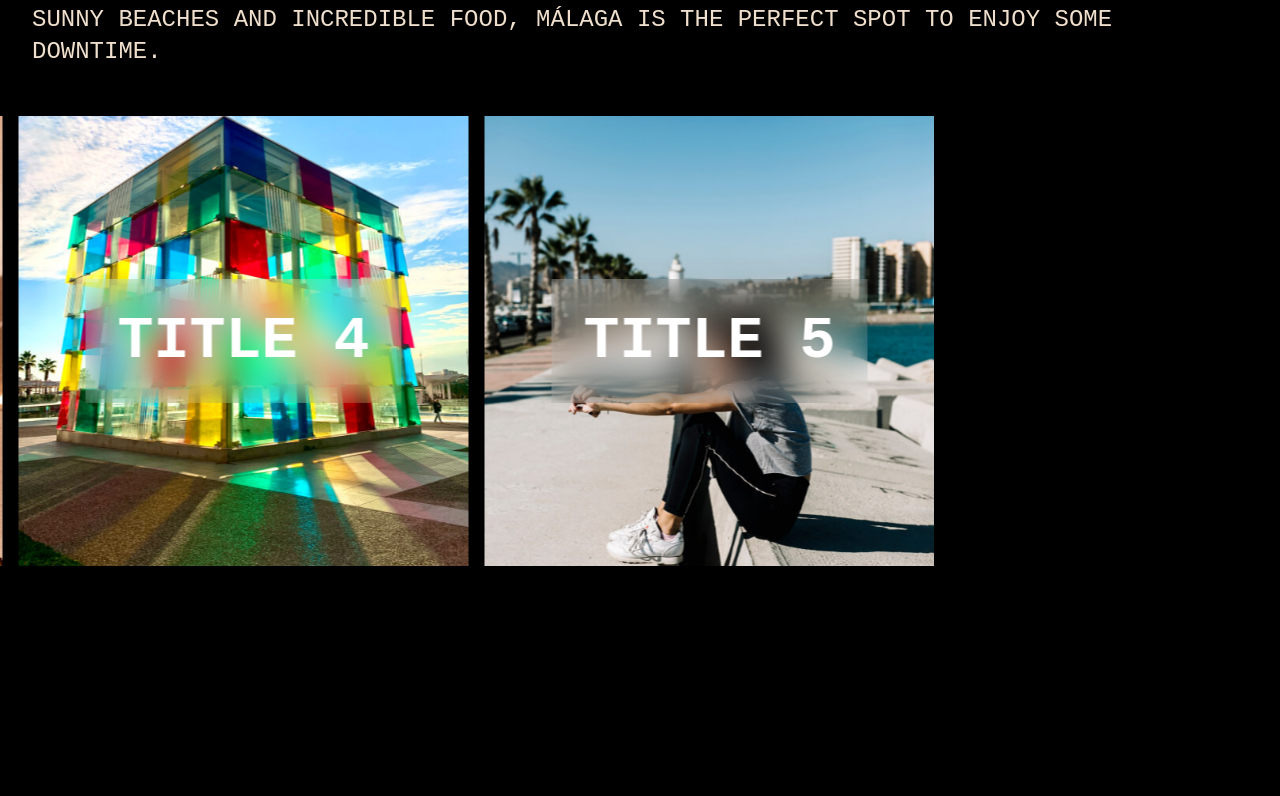
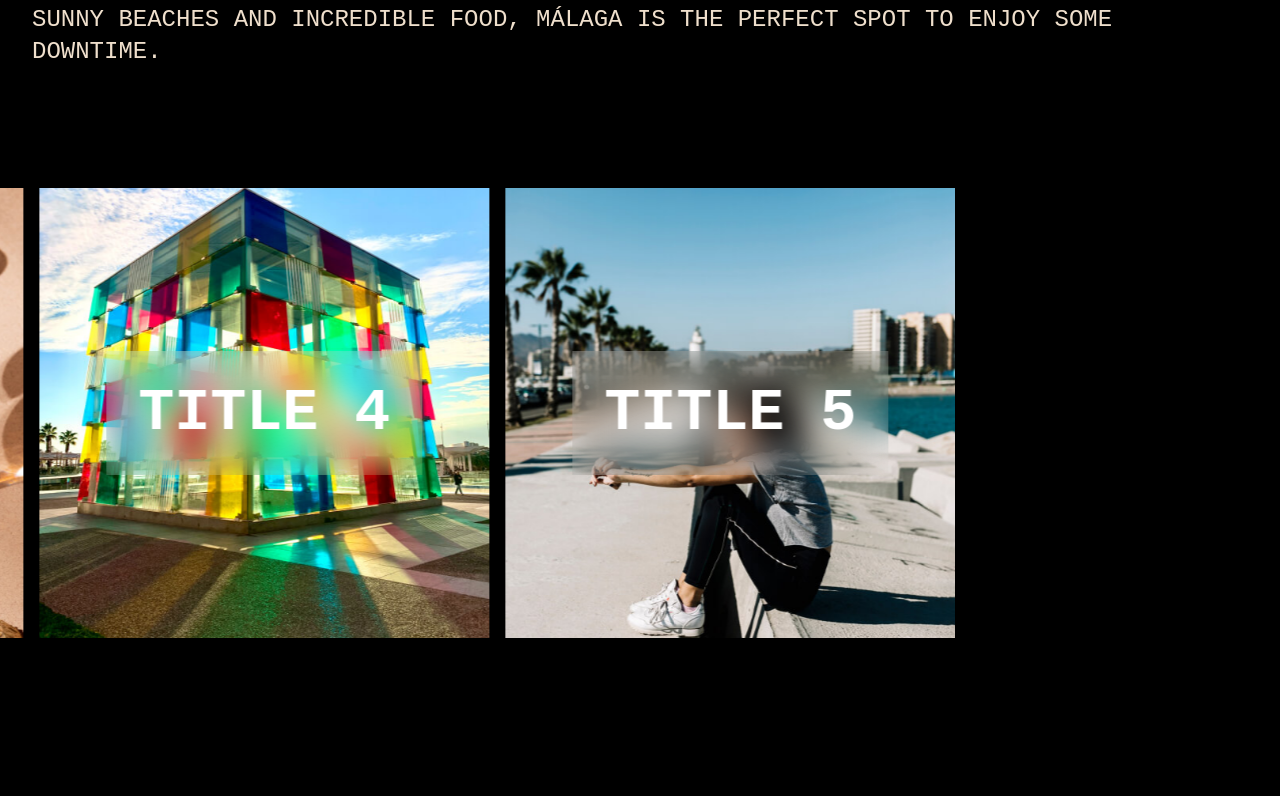
Before and after one commit to minu-arch/upscaleconf, a Next.js app: page / in a window 1280 px wide. Shown: the part 3684-4480 px from the top of the page. Built offline with nearby package versions, Linux system fonts and the light colour scheme.

Commit message:
Updated About

```diff
--- a/src/app/components/About.tsx
+++ b/src/app/components/About.tsx
@@ -7,7 +7,7 @@ import Button from './components/Button';
 
 const About = () => {
   return (
-    <div className=" bg-black">
+    <div className=" bg-black overflow-hidden">
       <div className="container mx-auto px-4 sm:px-6 lg:px-8 py-12 max-w-7xl">
         <div className="flex flex-col gap-12">
           <div className="flex justify-between mb-12 sm:flex-row flex-col gap-6">
@@ -21,6 +21,7 @@ const About = () => {
             best of Spain. With sunny beaches and incredible food, Málaga is the
             perfect spot to enjoy some downtime.
           </p>
+          div
           <HorizontalScrollCarousel />
         </div>
       </div>
@@ -36,8 +37,8 @@ const HorizontalScrollCarousel = () => {
   const x = useTransform(scrollYProgress, [0, 1], ['1%', '-95%']);
 
   return (
-    <section ref={targetRef} className="relative h-[200vh]">
-      <div className="sticky top-0 flex h-screen items-start ">
+    <section ref={targetRef} className="relative mb-32">
+      <div className="sticky top-0 flex items-start">
         <motion.div style={{ x }} className="flex gap-4">
           {cards.map((card) => {
             return <Card card={card} key={card.id} />;
```
